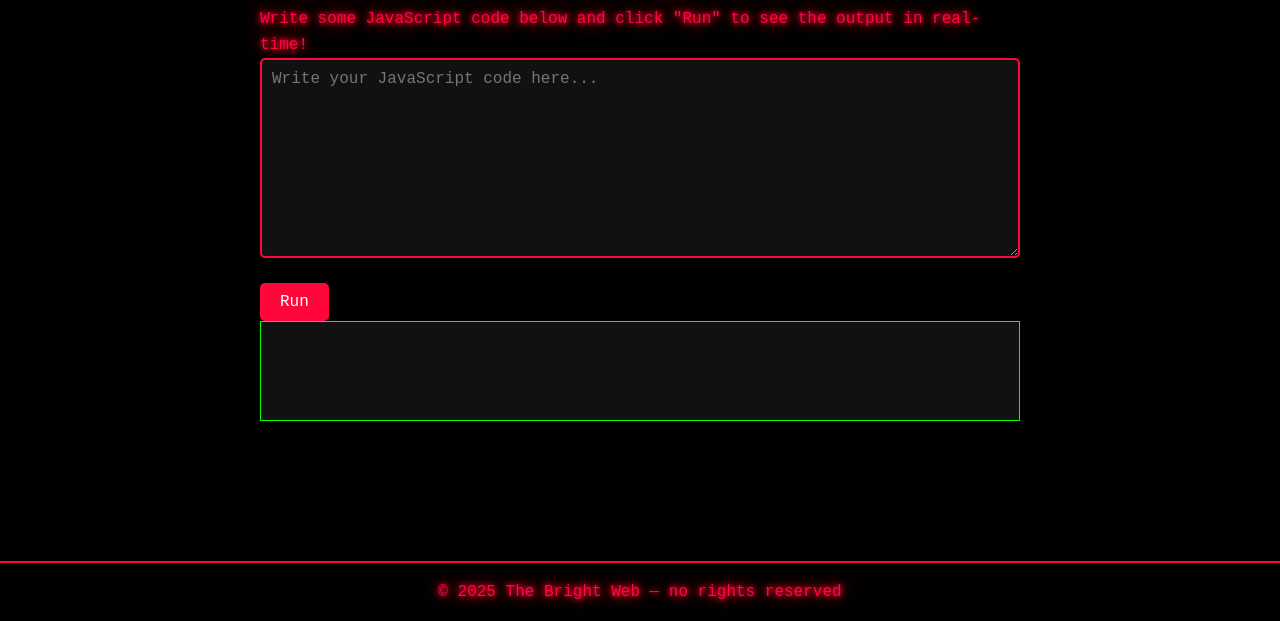
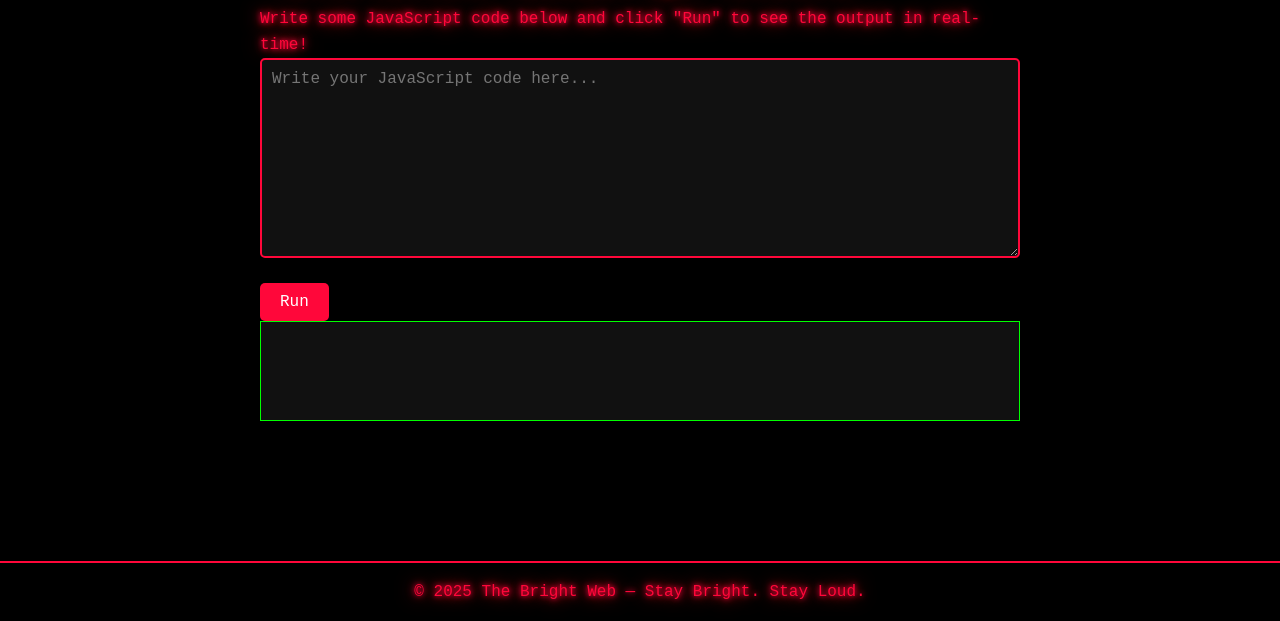
Before and after one commit to Lil-ill/Brightweb, a plain HTML site: page index.html in a window 1280 px wide. Shown: the part 314-935 px from the top of the page. Drawn offline with Linux system fonts and the light colour scheme.

Commit message:
Update index.html

```diff
--- a/index.html
+++ b/index.html
@@ -3,7 +3,7 @@
 <head>
   <meta charset="UTF-8" />
   <meta name="viewport" content="width=device-width, initial-scale=1.0"/>
-  <title>DA Bright Web</title>
+  <title>The Bright Web</title>
   <style>
     * {
       margin: 0;
@@ -143,7 +143,7 @@
   </main>
 
   <footer>
-    &copy; 2025 The Bright Web — no rights reserved
+    &copy; 2025 The Bright Web — Stay Bright. Stay Loud.
   </footer>
 
   <script>
@@ -155,7 +155,7 @@
         // Clear previous output
         outputDiv.innerHTML = '';
 
-        // Use eval to run the code entered by the user
+        // Using eval to run the code entered by the user
         const result = eval(code);
 
         // Display result if there is one
```
